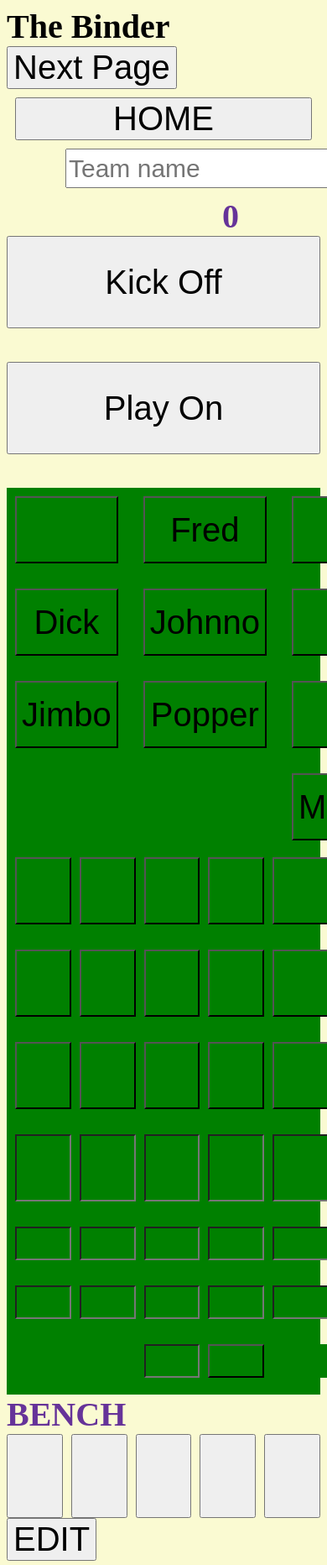
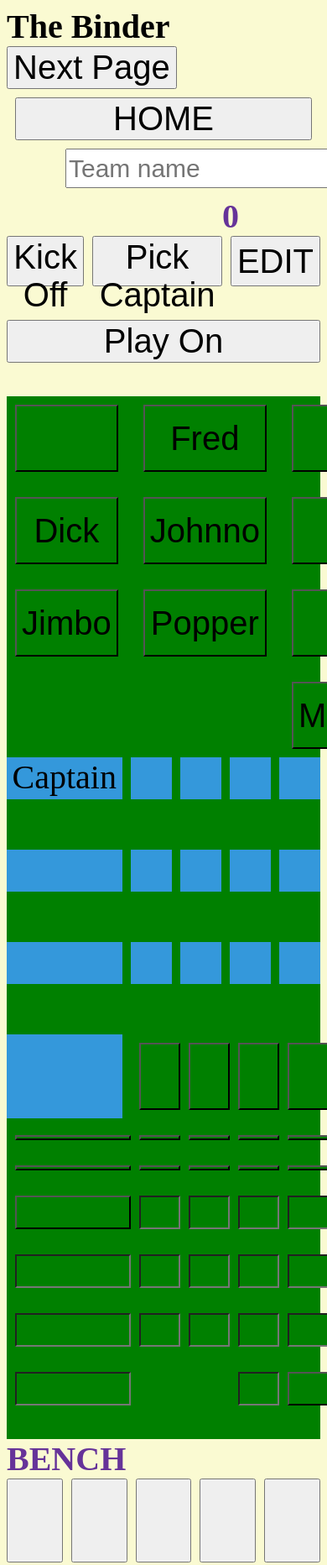
Before and after one commit to bangbangsoftware/binder, a website with bundled scripts: page example/index.html in a window 390 px wide. Shown: the top 1864 px of the page at 84% size. Built offline with nearby package versions, Linux system fonts and the light colour scheme.

Commit message:
The start of the mover

```diff
--- a/example/index.css
+++ b/example/index.css
@@ -10,6 +10,49 @@ body {
 .next {
   text-align: right;
 }
+
+/* common */
+.ribbon {
+  width: 150px;
+  height: 150px;
+  overflow: hidden;
+  position: absolute;
+}
+.ribbon::before,
+.ribbon::after {
+  z-index: -1;
+  content: '';
+  border: 5px solid #2980b9;
+}
+.ribbon span {
+  width: 225px;
+  padding: 15px 0;
+  background-color: #3498db;
+  box-shadow: 0 5px 10px rgba(0,0,0,.1);
+  color: #fff;
+  font: 700 18px/1 'Lato', sans-serif;
+  text-shadow: 0 1px 1px rgba(0,0,0,.2);
+  text-transform: uppercase;
+  text-align: center;
+}
+
+.ribbon-top-left {
+}
+.ribbon-top-left::before,
+.ribbon-top-left::after {
+  border-top-color: transparent;
+  border-left-color: transparent;
+}
+.ribbon-top-left::before {
+}
+.ribbon-top-left::after {
+}
+.ribbon-top-left span {
+  right: -25px;
+  top: 30px;
+  transform: rotate(-45deg);
+}
+
 
 .title {
   text-align: left;
@@ -54,7 +97,6 @@ body {
 
 .kickoff {
   width: 100%;
-  height: 110px;
   margin-bottom: 40px;
 }
 
@@ -106,6 +148,27 @@ input {
   font-size: 30px;
 }
 
+.caprib {
+  min-height: 50px;
+  text-align: center;
+  font-size: 40px;
+  background-color: #3498db;
+}
+
+.capInput {
+    min-height: 50px;
+    text-align: center;
+    font-size: 40px;
+
+  }
+
+.buttongrid {
+  display: grid;
+  grid-template-columns: auto auto auto;
+  grid-template-rows: 100px;
+  grid-gap: 10px;
+}
+
 .plain {
   font-size: 33px;
   font-style: italic;
@@ -126,6 +189,14 @@ input {
   background-color: green;
 }
 
+.cap {
+  margin: -10px;
+  background-color: blueviolet;
+  width: 100%;
+  height: 30%;
+  font-size: 10px;
+}
+
 .posInput {
   margin: 10px;
   background-color: green;
--- a/example/index.html
+++ b/example/index.html
@@ -20,8 +20,13 @@
       <button id="vrsScore" name="vrsScore" class="vrsScore" value="0"></button>
     </div>
     <div class="scored hide" name="scored" id="scored"></div>
-      <button  name="kickoff" class="kickoff" id="kickoff">Kick Off</button>
+    <div class="buttongrid">
+      <button name="kickoff"       class="kickoff" id="kickoff">Kick Off</button>
+      <button showhide-trigger="capshow" class="kickoff" id="captain-butt">Pick Captain</button>
+      <button name="showhide-test" class="kickoff" id="showhide-test" showhide-trigger="team"> EDIT</button>
+    </div>
     <button toggle="Play On, Whistle blown" name="playing" class="kickoff hide" id="state">Play On</button>
+
     <div id="playing" class="hide">
         <div class="pitch">
           <button class="pos" name="front1" id="position1" ></button>
@@ -48,21 +53,89 @@
     </div>
   <div id="bench">
       <div class="pitch">
-    <button showhide="team" class="posInput" swapper="formation" name="front1" ></button>
-    <button showhide="team" class="posInput" swapper="formation" name="front2"  ></button>
-    <button showhide="team" class="posInput" swapper="formation" name="front3" ></button>
-    <button showhide="team" class="posInput" swapper="formation" name="front4" ></button>
-    <button showhide="team" class="posInput" swapper="formation" name="front5" ></button>
-    <button showhide="team" class="posInput" swapper="formation" name="mid1"  ></button>
-    <button showhide="team" class="posInput" swapper="formation" name="mid2"   ></button>
-    <button showhide="team" class="posInput" swapper="formation" name="mid3"   ></button>
-    <button showhide="team" class="posInput" swapper="formation" name="mid4"   ></button>
-    <button showhide="team" class="posInput" swapper="formation" name="mid5"   ></button>
-    <button showhide="team" class="posInput" swapper="formation" name="back1"  ></button>
-    <button showhide="team" class="posInput" swapper="formation" name="back2"  ></button>
-    <button showhide="team" class="posInput" swapper="formation" name="back3"  ></button>
-    <button showhide="team" class="posInput" swapper="formation" name="back4"  ></button>
-    <button showhide="team" class="posInput" swapper="formation" name="back5"  ></button>
+
+        <div showhide="team, capshow" class="hide">
+          <div class="caprib" name="front1-ribbon"  mover="captain" >Captain</div>
+          <div class="capInput" name="front1" ></div>
+        </div>
+        <div showhide="team, capshow" class="hide">
+            <div class="caprib" name="front2-ribbon"  mover="captain" ></div>
+            <div class="capInput" name="front2" ></div>
+        </div>
+        <div showhide="team, capshow" class="hide">
+            <div class="caprib" name="front3-ribbon"  mover="captain" ></div>
+            <div class="capInput" name="front3" ></div>
+        </div>
+        <div showhide="capshow" class="hide">
+            <div class="caprib" name="front4-ribbon"  mover="captain" ></div>
+            <div class="capInput" name="front4" ></div>
+        </div>
+        <div showhide="team, capshow" class="hide">
+            <div class="caprib" name="front5-ribbon"  mover="captain" ></div>
+            <div class="capInput" name="front5" ></div>
+        </div>
+
+        <div showhide="team, capshow" class="hide">
+            <div class="caprib"  name="mid1-ribbon" mover="captain" ></div>
+            <div class="capInput" name="mid1" ></div>
+        </div>
+        <div showhide="team, capshow" class="hide">
+            <div class="caprib"  name="mid2-ribbon" mover="captain" ></div>
+            <div class="capInput" name="mid2" ></div>
+        </div>
+        <div showhide="team, capshow" class="hide">
+            <div class="caprib" name="mid3-ribbon"  mover="captain" ></div>
+            <div class="capInput" name="mid3" ></div>
+        </div>
+        <div showhide="team, capshow" class="hide">
+            <div class="caprib"  name="mid4-ribbon" mover="captain" ></div>
+            <div class="capInput" name="mid4" ></div>
+        </div>
+        <div showhide="team, capshow" class="hide">
+            <div class="caprib"  name="mid5-ribbon" mover="captain" ></div>
+            <div class="capInput" name="mid5" ></div>
+        </div>
+
+        <div showhide="team, capshow" class="hide">
+            <div class="caprib" name="back1-ribbon"  mover="captain" ></div>
+            <div class="capInput" name="back1" ></div>
+        </div>
+        <div showhide="team, capshow" class="hide">
+            <div class="caprib" name="back2-ribbon"  mover="captain" ></div>
+            <div class="capInput" name="back2" ></div>
+        </div>
+        <div showhide="team, capshow" class="hide">
+            <div class="caprib" name="back3-ribbon"  mover="captain" ></div>
+            <div class="capInput" name="back3" ></div>
+        </div>
+        <div showhide="team, capshow" class="hide">
+            <div class="caprib" name="back4-ribbon"  mover="captain" ></div>
+            <div class="capInput" name="back4" ></div>
+        </div>
+        <div showhide="team, capshow" class="hide">
+            <div class="caprib" name="back5-ribbon"  mover="captain" ></div>
+            <div class="capInput" name="back5" ></div>
+        </div>
+
+        <div showhide="team, capshow" class="caprib" name="front1-ribbon" ></div>
+        <button showhide="team, capshow" class="posInput" swapper="formation" name="front1" ></button>
+        <button showhide="team, capshow" class="posInput" swapper="formation" name="front2" ></button>
+        <button showhide="team, capshow" class="posInput" swapper="formation" name="front3" ></button>
+        <button showhide="team, capshow" class="posInput" swapper="formation" name="front4" ></button>
+        <button showhide="team, capshow" class="posInput" swapper="formation" name="front5" ></button>
+
+        <button showhide="team, capshow" class="posInput" swapper="formation" name="mid1"  ></button>
+        <button showhide="team, capshow" class="posInput" swapper="formation" name="mid2"   ></button>
+        <button showhide="team, capshow" class="posInput" swapper="formation" name="mid3"   ></button>
+        <button showhide="team, capshow" class="posInput" swapper="formation" name="mid4"   ></button>
+        <button showhide="team, capshow" class="posInput" swapper="formation" name="mid5"   ></button>
+
+        <button showhide="team, capshow" class="posInput" swapper="formation" name="back1"  ></button>
+        <button showhide="team, capshow" class="posInput" swapper="formation" name="back2"  ></button>
+        <button showhide="team, capshow" class="posInput" swapper="formation" name="back3"  ></button>
+        <button showhide="team, capshow" class="posInput" swapper="formation" name="back4"  ></button>
+        <button showhide="team, capshow" class="posInput" swapper="formation" name="back5"  ></button>
+
             <input showhide="team" class="posInput hide" name="front1" ></input>
             <input showhide="team" class="posInput hide" name="front2"  ></input>
             <input showhide="team" class="posInput hide" name="front3" ></input>
@@ -78,6 +151,7 @@
             <input showhide="team" class="posInput hide" name="back3" ></input>
             <input showhide="team" class="posInput hide" name="back4" ></input>
             <input showhide="team" class="posInput hide" name="back5" ></input>
+
             <div></div>
             <div></div>
             <input showhide="team" class="posInput hide" name="goalie" id="goalie"></input>
@@ -96,7 +170,6 @@
         </div>
       </div>
     </div>
-    <button id="showhide-test" name="showhide-test" showhide-trigger="team"> EDIT</button>
     <div class="results">
       <div class="sub">Time</div>
       <div class="sub">Event</div>
--- a/example/tester.js
+++ b/example/tester.js
@@ -1,11 +1,18 @@
 import { bagItAndTagIt, put } from "./dist/index.js";
 import { swapperPlugin } from './dist/plugins/swapperPlugin.js'
 import { togglePlugin } from './dist/plugins/togglePlugin.js'
-import { showHidePlugin } from './dist/plugins/showhidePlugin.js'
+import { showHidePlugin, showHideSwap } from './dist/plugins/showhidePlugin.js'
+import { moverPlugin, moverValue, moverCallback } from './dist/plugins/moverPlugin.js'
+
+moverValue("Captain");
+moverCallback(() =>{
+  showHideSwap("capshow");
+});
 
 console.log("TESTER");
 
-bagItAndTagIt([swapperPlugin, togglePlugin, showHidePlugin]);
+
+bagItAndTagIt([swapperPlugin, togglePlugin, showHidePlugin, moverPlugin]);
 
 const incrementSeconds = (minutes, seconds) => {
   seconds.innerText = 0;
--- a/src/index.ts
+++ b/src/index.ts
@@ -1,4 +1,4 @@
-import { BinderPlugin, BinderPluginProcessor, RegEntry, BinderTools, BinderPluginLogic } from "./binderTypes";
+import { BinderPlugin, RegEntry, BinderTools, BinderPluginLogic } from "./binderTypes";
 
 const namesDone = new Array<string>();
 const pluginsDone = new Array<string>();
--- /dev/null
+++ b/src/plugins/moverPlugin.ts
@@ -0,0 +1,34 @@
+import { BinderPlugin } from "../binderTypes";
+
+let value;
+let callback = () => {};
+export const moverValue = v => value = v;
+export const moverCallback = cb => callback = cb;
+
+const elementsGroups = {};
+export const moverPlugin: BinderPlugin = tools => {
+  return {attributes:["mover"], process:(element: HTMLElement, name:string):boolean => {
+    const groupName = element.getAttribute("mover");
+    if (!groupName) {
+      return false;
+    }
+
+    storeElement(tools, groupName, element);
+    tools.clickListener(element, () => {
+      const list = elementsGroups[name];
+      list.forEach(element => element.innerText = "");
+      element.innerText = value;
+      list.forEach(element => tools.put(element));
+      callback();
+    });
+    return true;
+  }};
+};
+
+const storeElement = (tools, groupName: string, element: HTMLElement) => {
+  tools.put(element);
+  const group = elementsGroups[groupName];
+  const list = group === undefined ? [] : group;
+  list.push(element);
+  elementsGroups[groupName] = list;
+};
```
Also changed, not shown: src/plugins/showhidePlugin.ts (+27 -17 lines), dist/plugins/moverPlugin.js (added), dist/plugins/showhidePlugin.js, 2 other files. Lines whose indentation alone changed are shown as unchanged.
